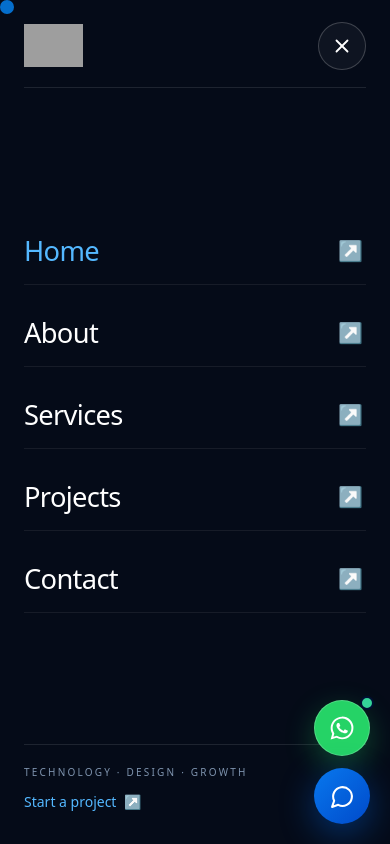
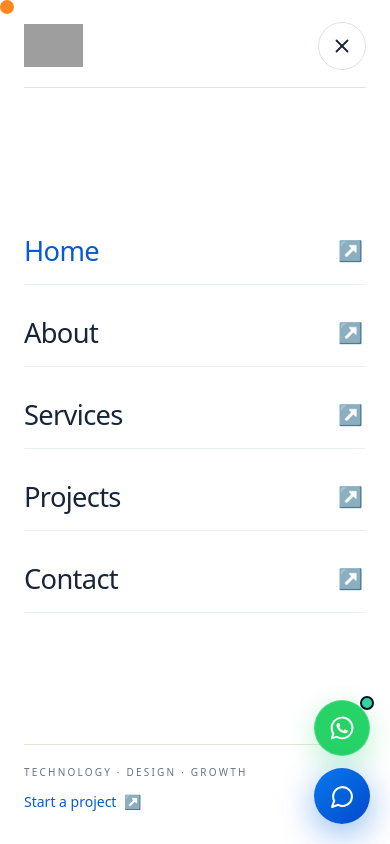
Before and after one commit to sherpaten/Creto-Studio, a Next.js app in the folder creto-studio/: page / in a window 390 px wide. Both pictures are taken after a click on the button 349 px from the left and 38 px from the top of the page. Shown: the top 844 px of the page. Built offline with nearby package versions, Linux system fonts and the light colour scheme; grey boxes are pictures that could not be loaded.

Commit message:
Change mobile navigation to white theme

```diff
--- a/creto-studio/components/Navbar.jsx
+++ b/creto-studio/components/Navbar.jsx
@@ -31,7 +31,7 @@ export default function Navbar() {
   }, [open]);
 
   return (
-    <header className={`fixed inset-x-0 top-0 z-[70] border-b border-[#EAE4D8] transition-shadow ${open ? "bg-[#050B18]" : "bg-[#FFFCF5]/95 backdrop-blur-2xl"} ${scrolled && !open ? "shadow-[0_10px_35px_rgba(5,11,24,.10)]" : ""}`}>
+    <header className={`fixed inset-x-0 top-0 z-[70] border-b border-[#EAE4D8] transition-shadow ${open ? "bg-white" : "bg-[#FFFCF5]/95 backdrop-blur-2xl"} ${scrolled && !open ? "shadow-[0_10px_35px_rgba(5,11,24,.10)]" : ""}`}>
       <nav className="mx-auto flex h-[76px] max-w-7xl items-center justify-between px-5 sm:px-8">
         <Link href="/" aria-label="Creto Studio home" onClick={() => setOpen(false)} className="shrink-0">
           <Image src="/logo.png" alt="Creto Studio" width={144} height={96} priority sizes="144px" className="h-12 w-auto object-contain" />
@@ -49,24 +49,24 @@ export default function Navbar() {
         </div>
       </nav>
       <AnimatePresence>
-        {open && <motion.div initial={{ opacity: 0 }} animate={{ opacity: 1 }} exit={{ opacity: 0 }} transition={{ duration: 0.18 }} className="fixed left-0 top-0 z-[200] flex h-[100dvh] min-h-[100svh] w-screen flex-col overflow-y-auto bg-[#050B18] px-6 pb-8 pt-5 text-white shadow-2xl [isolation:isolate] xl:hidden sm:px-8">
-          <div className="flex h-[68px] min-h-[68px] shrink-0 items-center justify-between border-b border-white/10 pb-4">
+        {open && <motion.div initial={{ opacity: 0 }} animate={{ opacity: 1 }} exit={{ opacity: 0 }} transition={{ duration: 0.18 }} className="fixed left-0 top-0 z-[200] flex h-[100dvh] min-h-[100svh] w-screen flex-col overflow-y-auto bg-white px-6 pb-8 pt-5 text-[#17243A] shadow-2xl [isolation:isolate] xl:hidden sm:px-8">
+          <div className="flex h-[68px] min-h-[68px] shrink-0 items-center justify-between border-b border-[#EAE4D8] pb-4">
             <Image src="/logo.png" alt="Creto Studio" width={144} height={96} priority sizes="144px" className="h-11 w-auto object-contain" />
-            <button onClick={() => setOpen(false)} aria-label="Close navigation" className="flex h-12 w-12 items-center justify-center rounded-full border border-white/20 bg-white/[.04] transition hover:border-[#54B8FF] hover:bg-white/[.08] hover:text-[#54B8FF]"><X size={22} /></button>
+            <button onClick={() => setOpen(false)} aria-label="Close navigation" className="flex h-12 w-12 items-center justify-center rounded-full border border-[#DCE3EC] bg-white text-[#17243A] transition hover:border-[#54B8FF] hover:bg-[#F2F8FF] hover:text-[#0759D6]"><X size={22} /></button>
           </div>
           <motion.nav initial="hidden" animate="show" aria-label="Mobile navigation" className="flex min-h-0 flex-1 flex-col justify-center gap-4 py-10 sm:gap-5">
             {links.map((link, i) => {
               const active = pathname === link.href || (link.href === "/services" && pathname.startsWith("/services/"));
               return <motion.div key={link.href} initial={{ opacity: 0, x: -12 }} animate={{ opacity: 1, x: 0 }} transition={{ delay: i * .055, duration: .24 }}>
-                <Link href={link.href} onClick={() => setOpen(false)} aria-current={active ? "page" : undefined} className={`flex w-full items-center justify-between border-b border-white/[.07] py-3 text-[clamp(1.65rem,7vw,2.5rem)] font-semibold tracking-tight transition-colors ${active ? "text-[#54B8FF]" : "text-white hover:text-[#54B8FF]"}`}>
-                  {link.label}<span aria-hidden="true" className="mr-1 text-xl text-[#54B8FF]">↗</span>
+                <Link href={link.href} onClick={() => setOpen(false)} aria-current={active ? "page" : undefined} className={`flex w-full items-center justify-between border-b border-[#EAEFF5] py-3 text-[clamp(1.65rem,7vw,2.5rem)] font-semibold tracking-tight transition-colors ${active ? "text-[#0759D6]" : "text-[#17243A] hover:text-[#0759D6]"}`}>
+                  {link.label}<span aria-hidden="true" className="mr-1 text-xl text-[#0759D6]">↗</span>
                 </Link>
               </motion.div>;
             })}
           </motion.nav>
-          <div className="mt-auto shrink-0 border-t border-white/10 pt-5">
-            <p className="text-[10px] font-semibold uppercase tracking-[.22em] text-blue-200/65">Technology · Design · Growth</p>
-            <Link href="/contact" onClick={() => setOpen(false)} className="mt-3 inline-flex items-center gap-2 text-sm font-semibold text-[#54B8FF]">Start a project <span aria-hidden="true">↗</span></Link>
+          <div className="mt-auto shrink-0 border-t border-[#EAE4D8] pt-5">
+            <p className="text-[10px] font-semibold uppercase tracking-[.22em] text-[#64748B]">Technology · Design · Growth</p>
+            <Link href="/contact" onClick={() => setOpen(false)} className="mt-3 inline-flex items-center gap-2 text-sm font-semibold text-[#0759D6]">Start a project <span aria-hidden="true">↗</span></Link>
           </div>
         </motion.div>}
       </AnimatePresence>
```
